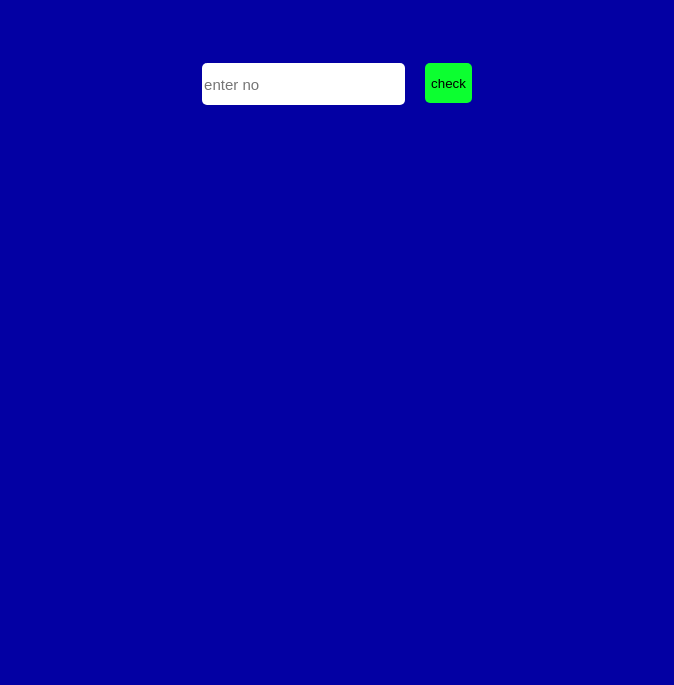
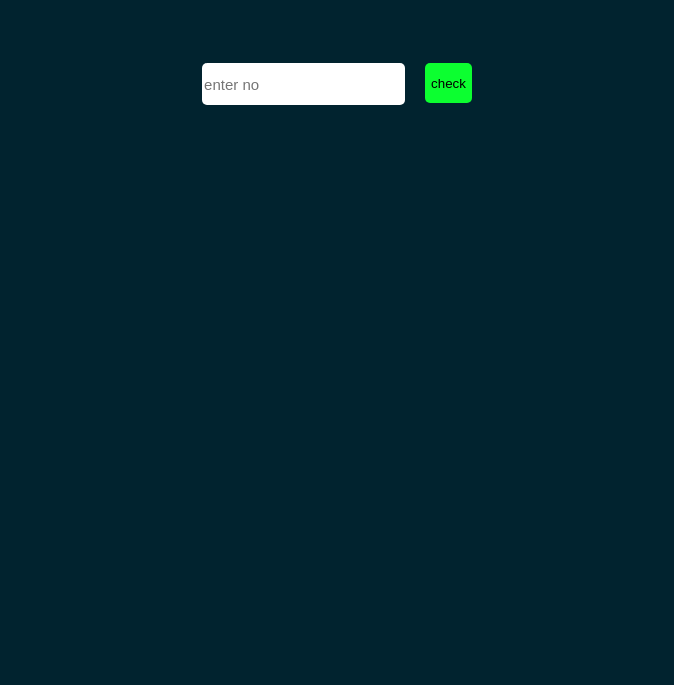
Before and after one commit to Omnimbalkar04/Number-guessing.github.io, a plain HTML site: page index.html in a window 1280 px wide. Shown: the part 115-800 px from the top of the page, without its empty margins (303-977 px from the left). Drawn offline with Linux system fonts and the light colour scheme.

Commit message:
Update the styles

```diff
--- a/style.css
+++ b/style.css
@@ -1,8 +1,7 @@
 
         body{
 
-            background-color:#0300a3;
-
+            background: linear-gradient(to top right,#01232f , #01232f);
             overflow: hidden;
 
 
```
